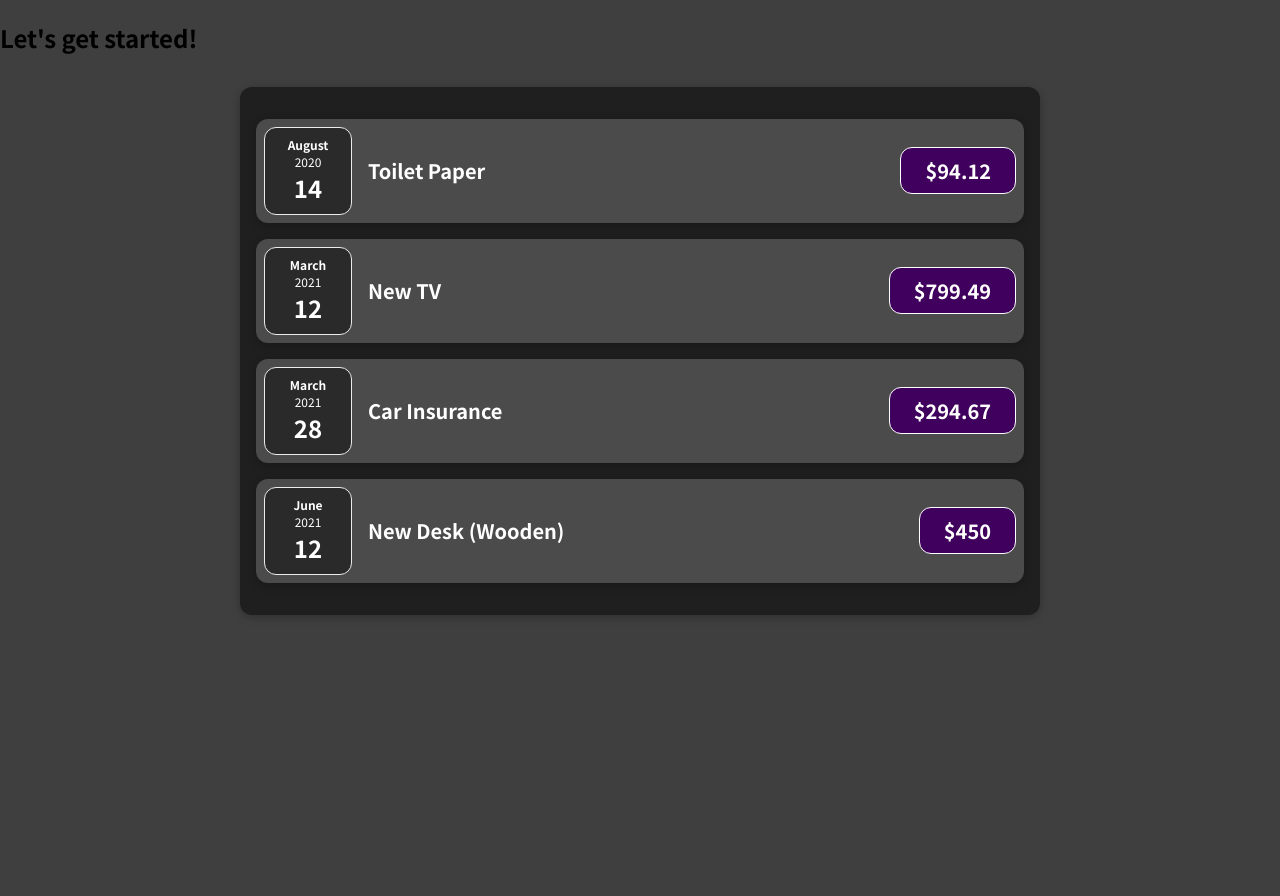
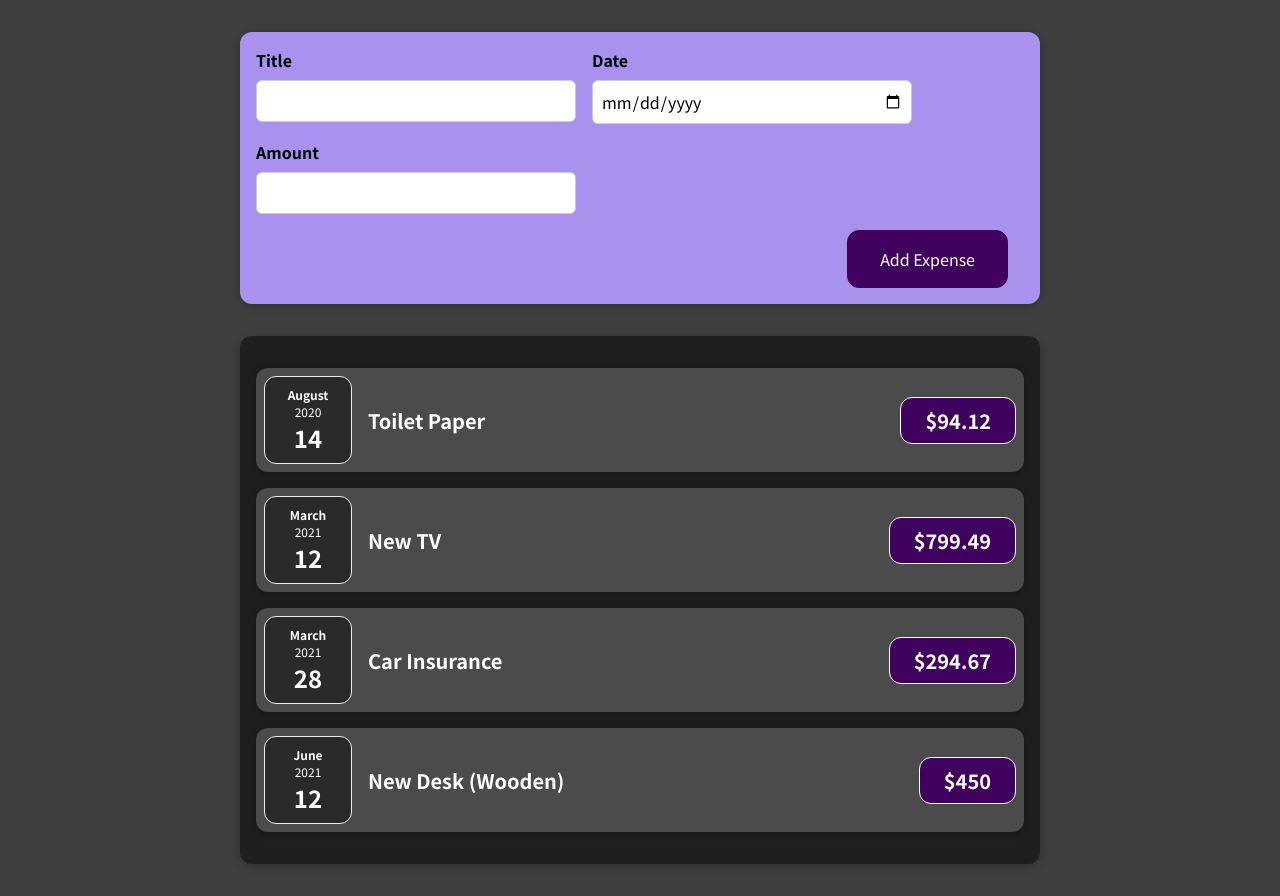
Before and after one commit to charlieOJ/expense-tracker, a React (Create React App) app: page / in a window 1280 px wide. Before the commit the page ends 800 px from the top, so only its background shows below. Built offline with nearby package versions, Linux system fonts and the light colour scheme.

Commit message:
Add newExpense to the list

```diff
--- a/src/App.js
+++ b/src/App.js
@@ -1,11 +1,21 @@
+import { useState } from 'react';
 import Expenses from './components/expenses/Expenses';
+import NewExpense from './components/newExpense/NewExpense';
 import { expenses } from './expenses'
 
 const App = () => {
+  const [expensesList, setExpensesList] = useState(expenses);
+
+  const addNewExpense = (newExpense) => {
+    setExpensesList((prevExpenses) => {
+      return [newExpense, ...prevExpenses];
+    });
+  };
+
   return (
     <div>
-      <h2>Let's get started!</h2>
-      <Expenses items={expenses} />
+      <NewExpense onAddNewExpense={addNewExpense}/>
+      <Expenses items={expensesList} />
     </div>
   );
 }
--- a/src/components/expenses/ExpenseItem.js
+++ b/src/components/expenses/ExpenseItem.js
@@ -3,12 +3,14 @@
 import ExpenseDate from './ExpenseDate'
 
 const ExpenseItem = props => {
+  const { title, date, amount } = props;
+
   return (<Card className="expense-item">
-    <ExpenseDate date={props.date}/>
+    <ExpenseDate date={date}/>
 
     <div className="expense-item__description">
-      <h2>{props.title}</h2>
-      <div className="expense-item__price">${props.amount}</div>
+      <h2>{title}</h2>
+      <div className="expense-item__price">${amount}</div>
     </div>
   </Card>);
 }
--- /dev/null
+++ b/src/components/newExpense/ExpenseForm.css
@@ -0,0 +1,26 @@
+.new-expense__controls {
+  display: flex;
+  flex-wrap: wrap;
+  gap: 1rem;
+  margin-bottom: 1rem;
+  text-align: left;
+}
+
+.new-expense__control label {
+  font-weight: bold;
+  margin-bottom: 0.5rem;
+  display: block;
+}
+
+.new-expense__control input {
+  font: inherit;
+  padding: 0.5rem;
+  border-radius: 6px;
+  border: 1px solid #ccc;
+  width: 20rem;
+  max-width: 100%;
+}
+
+.new-expense__actions {
+  text-align: right;
+}
--- /dev/null
+++ b/src/components/newExpense/ExpenseForm.js
@@ -0,0 +1,54 @@
+import React, { useState } from 'react';
+
+import './ExpenseForm.css';
+
+const ExpenseForm = (props) => {
+  const { onSaveNewExpense } = props;
+
+  const [newExpenseInputs, setNewExpenseInputs] = useState({ title: '', date: '', amount: '' });
+  const titleChangeHandler = e => {
+    setNewExpenseInputs((prevState) => {
+      return { ...prevState, title: e.target.value }
+    });
+  };
+  const dateChangeHandler = e => {
+    setNewExpenseInputs((prevState) => {
+      return { ...prevState, date: e.target.value }
+    });
+  };
+  const amountChangeHandler = e => {
+    setNewExpenseInputs((prevState) => {
+      return { ...prevState, amount: e.target.value }
+    });
+  };
+
+  const submitHandler = (e) => {
+    e.preventDefault();
+    onSaveNewExpense({ ...newExpenseInputs, date: new Date(newExpenseInputs.date) });
+    // console.log("newExpenseInputs: ", { ...newExpenseInputs, date: new Date(newExpenseInputs.date) });
+    // Set form input empty once form submit
+    setNewExpenseInputs({ title: '', date: '', amount: '' })
+  };
+
+  return (<form onSubmit={submitHandler}>
+    <div className="new-expense__controls">
+      <div className="new-expense__control">
+        <label>Title</label>
+        <input type="text" value={newExpenseInputs.title} onChange={titleChangeHandler}/>
+      </div>
+      <div className="new-expense__control">
+        <label>Date</label>
+        <input type="date" value={newExpenseInputs.date} min="2019-01-01" max="2023-12-31" onChange={dateChangeHandler}/>
+      </div>
+      <div className="new-expense__control">
+        <label>Amount</label>
+        <input type="number" value={newExpenseInputs.amount} min="0.01" step="0.01" onChange={amountChangeHandler}/>
+      </div>
+    </div>
+    <div className="new-expense__actions" >
+      <button type="submit">Add Expense</button>
+    </div>
+  </form>);
+}
+
+export default ExpenseForm;
--- /dev/null
+++ b/src/components/newExpense/NewExpense.css
@@ -0,0 +1,38 @@
+.new-expense {
+  background-color: #a892ee;
+  padding: 1rem;
+  margin: 2rem auto;
+  width: 50rem;
+  max-width: 95%;
+  border-radius: 12px;
+  text-align: center;
+  box-shadow: 0 1px 8px rgba(0, 0, 0, 0.25);
+}
+
+.new-expense button {
+  font: inherit;
+  cursor: pointer;
+  padding: 1rem 2rem;
+  border: 1px solid #40005d;
+  background-color: #40005d;
+  color: white;
+  border-radius: 12px;
+  margin-right: 1rem;
+}
+
+.new-expense button:hover,
+.new-expense button:active {
+  background-color: #510674;
+  border-color: #510674;
+}
+
+.new-expense button.alternative {
+  color: #220131;
+  border-color: transparent;
+  background-color: transparent;
+}
+
+.new-expense button.alternative:hover,
+.new-expense button.alternative:active {
+  background-color: #ddb3f8;
+}
--- /dev/null
+++ b/src/components/newExpense/NewExpense.js
@@ -0,0 +1,12 @@
+import './NewExpense.css';
+import ExpenseForm from './ExpenseForm';
+
+const NewExpense = (props) => {
+  const { onAddNewExpense } = props;
+
+  return (<div className='new-expense'>
+    <ExpenseForm onSaveNewExpense={onAddNewExpense} />
+  </div>);
+}
+
+export default NewExpense;
```
